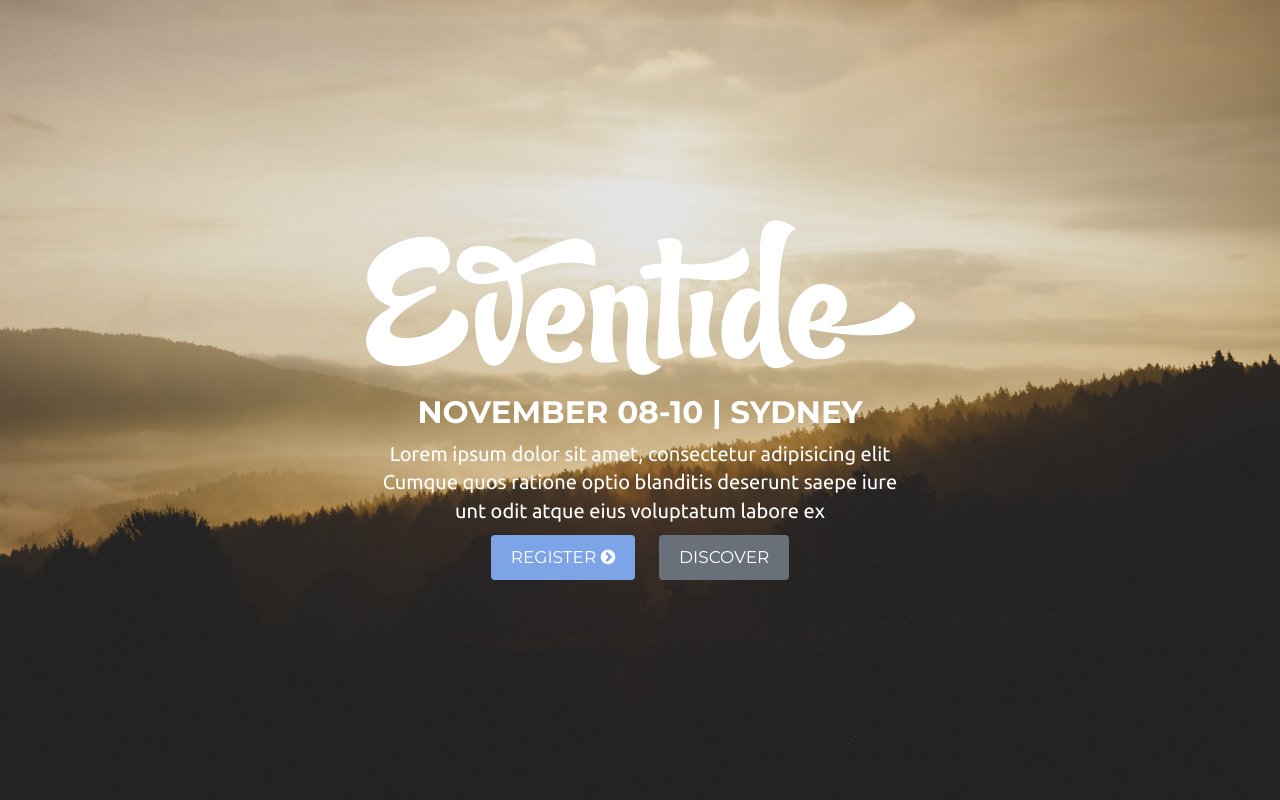
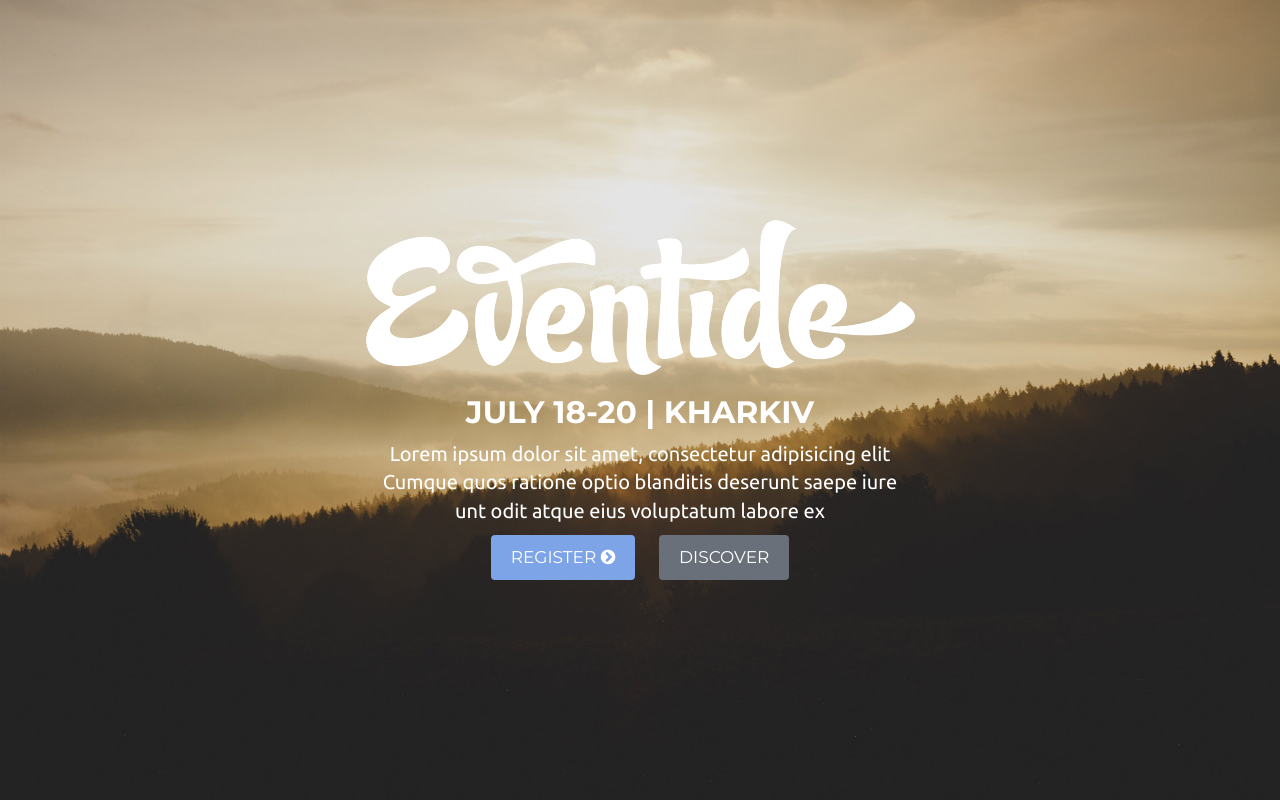
Before and after one commit to DeG1/work_1, a plain HTML site: page index.html in a window 1280 px wide. Shown: the top 800 px of the page. Drawn offline with nearby package versions, Linux system fonts and the light colour scheme.

Commit message:
Some date changes

```diff
--- a/index.html
+++ b/index.html
@@ -28,7 +28,7 @@
 						<p class="logo">
 						<img src="img/logo.png" alt="logo">
 					</p>
-					<h1>november 08-10 | sydney</h1>
+					<h1>July 18-20 | Kharkiv</h1>
 					<p>Lorem ipsum dolor sit amet, consectetur adipisicing elit Cumque quos ratione optio  blanditis deserunt saepe iure unt odit atque eius voluptatum labore ex</p>
 					<div class="section-btn">
 						<a href="#" class="btn btn-primary">register <i class="fa fa-chevron-circle-right"></i></a>
```
